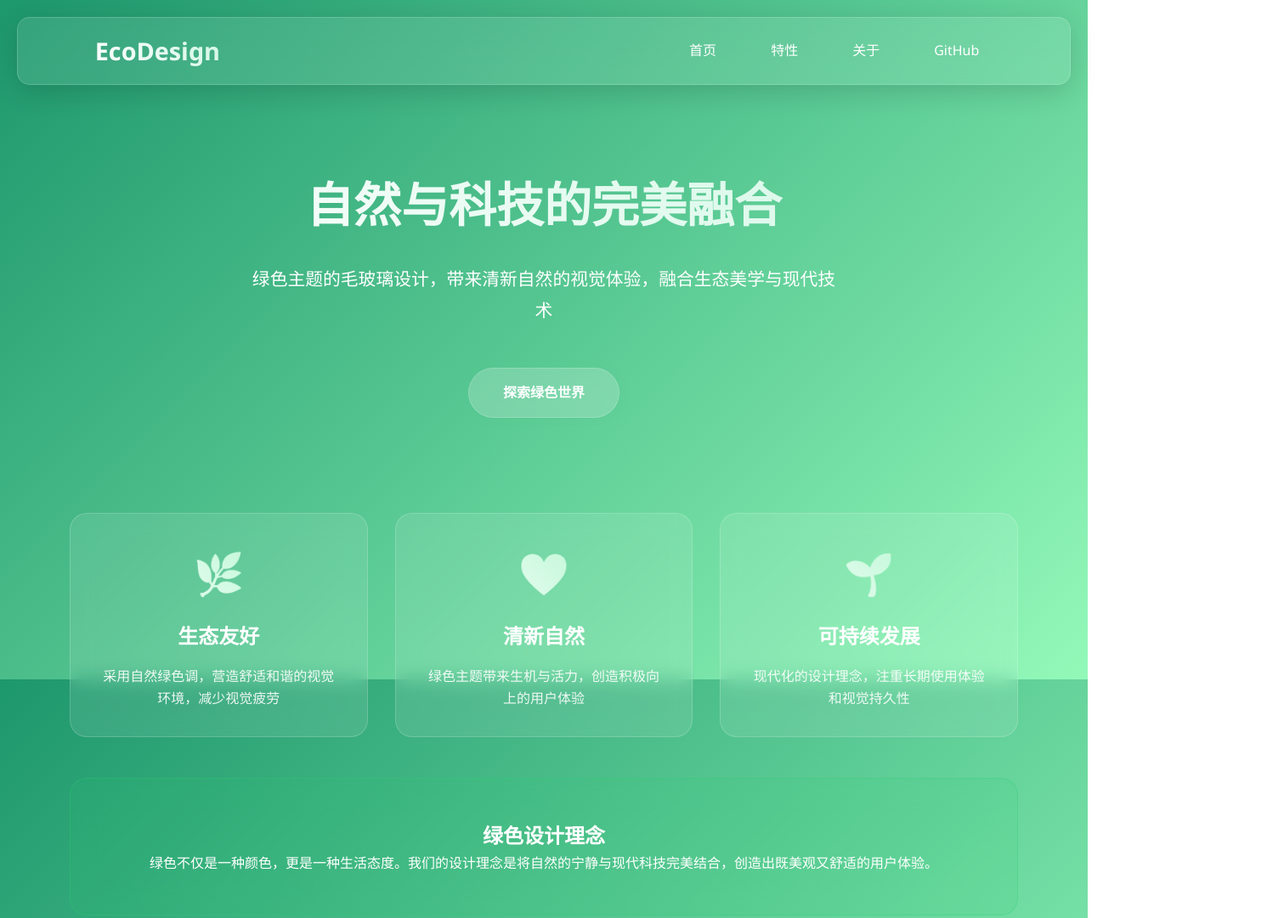
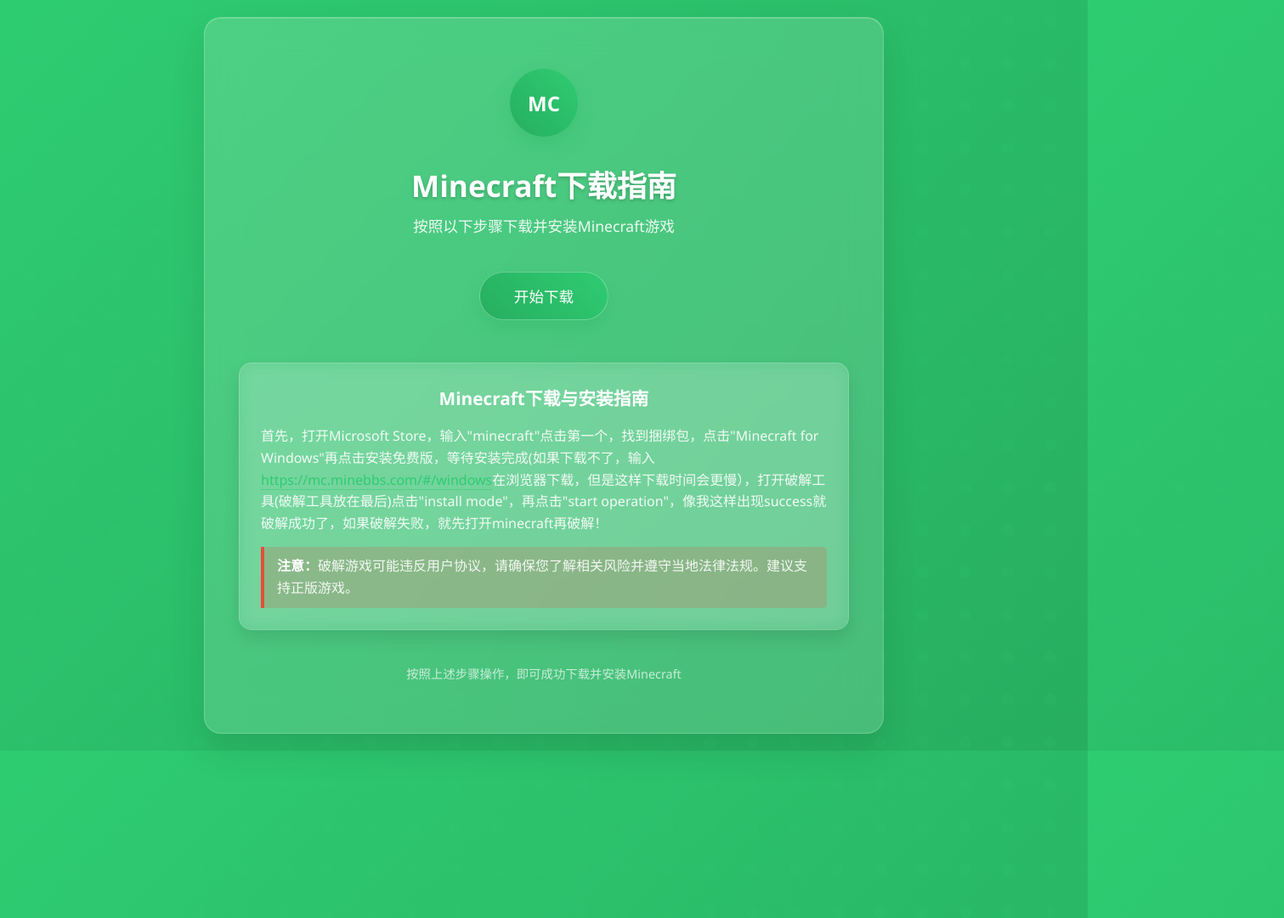
Before and after one commit to 4f4s2e4fe5fd/SVB, a plain HTML site: page index.html in a window 1280 px wide. Shown: the top 1081 px of the page at 85% size, 1511 px wide, since content can reach past the window. Drawn offline with Linux system fonts and the light colour scheme.

Commit message:
Add files via upload

```diff
--- a/index.html
+++ b/index.html
@@ -3,28 +3,8 @@
 <head>
     <meta charset="UTF-8">
     <meta name="viewport" content="width=device-width, initial-scale=1.0">
-    <meta name="description" content="绿色主题毛玻璃效果网页设计 - 现代UI设计展示">
-    <meta name="keywords" content="毛玻璃效果,绿色主题,网页设计,现代UI,CSS效果">
-    <meta name="author" content="EcoDesign">
-    <title>绿色毛玻璃设计 - EcoDesign</title>
-
-    <!-- Open Graph Meta Tags -->
-    <meta property="og:title" content="绿色毛玻璃设计 - EcoDesign">
-    <meta property="og:description" content="现代化绿色主题毛玻璃效果网页设计展示">
-    <meta property="og:type" content="website">
-
+    <title>Minecraft下载指南</title>
     <style>
-        /* 基础样式和绿色主题变量定义 */
-        :root {
-            --primary-color: rgba(46, 204, 113, 0.8);
-            --secondary-color: rgba(39, 174, 96, 0.6);
-            --accent-color: rgba(255, 255, 255, 0.2);
-            --text-color: #ffffff;
-            --dark-text: #2c3e50;
-            --shadow: 0 8px 32px rgba(0, 0, 0, 0.15);
-            --border: 1px solid rgba(255, 255, 255, 0.18);
-        }
-
         * {
             margin: 0;
             padding: 0;
@@ -32,405 +12,351 @@
         }
 
         body {
-            font-family: 'Segoe UI', Tahoma, Geneva, Verdana, sans-serif;
-            line-height: 1.6;
-            color: var(--text-color);
+            font-family: 'Segoe UI', 'Microsoft YaHei', sans-serif;
+            background: linear-gradient(135deg, #2ecc71 0%, #27ae60 100%);
             min-height: 100vh;
-            background: linear-gradient(135deg, #1d976c 0%, #93f9b9 100%);
-            background-attachment: fixed;
+            display: flex;
+            justify-content: center;
+            align-items: center;
+            transition: all 0.8s ease;
+            position: relative;
+            overflow-x: hidden;
             padding: 20px;
         }
 
-        /* 毛玻璃效果容器 */
-        .glass-container {
+        /* 背景装饰元素 */
+        body::before {
+            content: '';
+            position: absolute;
+            top: -50%;
+            left: -50%;
+            width: 200%;
+            height: 200%;
+            background: radial-gradient(circle, rgba(46, 204, 113, 0.1) 20%, transparent 20%);
+            background-size: 50px 50px;
+            animation: float 20s infinite linear;
+            z-index: 0;
+        }
+
+        @keyframes float {
+            0% { transform: translate(0, 0) rotate(0deg); }
+            100% { transform: translate(-50px, -50px) rotate(360deg); }
+        }
+
+        .container {
+            background: rgba(255, 255, 255, 0.15);
+            backdrop-filter: blur(20px);
+            -webkit-backdrop-filter: blur(20px);
+            border: 1px solid rgba(255, 255, 255, 0.2);
+            border-radius: 20px;
+            padding: 60px 40px;
+            box-shadow: 0 20px 40px rgba(0, 0, 0, 0.1),
+                        inset 0 1px 0 rgba(255, 255, 255, 0.2);
+            text-align: center;
+            max-width: 800px;
+            width: 100%;
+            transition: all 0.8s ease;
+            z-index: 2;
+            position: relative;
+        }
+
+        .logo {
+            width: 80px;
+            height: 80px;
+            background: linear-gradient(45deg, #27ae60, #2ecc71);
+            border-radius: 50%;
+            margin: 0 auto 30px;
+            display: flex;
+            align-items: center;
+            justify-content: center;
+            color: white;
+            font-size: 24px;
+            font-weight: bold;
+            transition: all 0.8s ease;
+            box-shadow: 0 10px 20px rgba(39, 174, 96, 0.3);
+        }
+
+        h1 {
+            color: white;
+            margin-bottom: 10px;
+            font-size: 2.2em;
+            font-weight: 600;
+            transition: all 0.8s ease;
+            text-shadow: 0 2px 4px rgba(0, 0, 0, 0.2);
+        }
+
+        .subtitle {
+            color: rgba(255, 255, 255, 0.9);
+            margin-bottom: 40px;
+            font-size: 1.1em;
+            line-height: 1.6;
+            transition: all 0.8s ease;
+        }
+
+        .download-btn {
+            display: inline-block;
+            background: linear-gradient(45deg, #27ae60, #2ecc71);
+            color: white;
+            text-decoration: none;
+            padding: 15px 40px;
+            border-radius: 50px;
+            font-size: 1.1em;
+            font-weight: 500;
+            transition: all 0.3s ease;
+            box-shadow: 0 10px 20px rgba(39, 174, 96, 0.3);
+            border: none;
+            cursor: pointer;
+            border: 1px solid rgba(255, 255, 255, 0.3);
+            margin-bottom: 30px;
+        }
+
+        .download-btn:hover {
+            transform: translateY(-2px);
+            box-shadow: 0 15px 30px rgba(39, 174, 96, 0.4);
+            background: linear-gradient(45deg, #2ecc71, #27ae60);
+        }
+
+        .download-btn:active {
+            transform: translateY(0);
+        }
+
+        /* 下载进度条样式 */
+        .progress-container {
+            width: 100%;
+            background: rgba(255, 255, 255, 0.1);
+            border-radius: 10px;
+            padding: 15px;
+            margin: 20px 0;
+            display: none;
+            backdrop-filter: blur(10px);
+            -webkit-backdrop-filter: blur(10px);
+            border: 1px solid rgba(255, 255, 255, 0.2);
+        }
+
+        .progress-container.active {
+            display: block;
+        }
+
+        .progress-bar {
+            width: 100%;
+            height: 12px;
+            background: rgba(255, 255, 255, 0.2);
+            border-radius: 6px;
+            overflow: hidden;
+            margin-bottom: 10px;
+        }
+
+        .progress-fill {
+            height: 100%;
+            background: linear-gradient(90deg, #27ae60, #2ecc71);
+            border-radius: 6px;
+            width: 0%;
+            transition: width 0.3s ease;
+            position: relative;
+        }
+
+        .progress-fill::after {
+            content: '';
+            position: absolute;
+            top: 0;
+            left: 0;
+            bottom: 0;
+            right: 0;
+            background-image: linear-gradient(
+                -45deg,
+                rgba(255, 255, 255, 0.2) 25%,
+                transparent 25%,
+                transparent 50%,
+                rgba(255, 255, 255, 0.2) 50%,
+                rgba(255, 255, 255, 0.2) 75%,
+                transparent 75%,
+                transparent
+            );
+            background-size: 20px 20px;
+            animation: move 1s linear infinite;
+        }
+
+        @keyframes move {
+            0% { background-position: 0 0; }
+            100% { background-position: 20px 0; }
+        }
+
+        .progress-info {
+            display: flex;
+            justify-content: space-between;
+            color: rgba(255, 255, 255, 0.9);
+            font-size: 0.9em;
+        }
+
+        .instructions {
             background: rgba(255, 255, 255, 0.1);
             backdrop-filter: blur(10px);
             -webkit-backdrop-filter: blur(10px);
-            border-radius: 20px;
-            border: var(--border);
-            box-shadow: var(--shadow);
-            padding: 2rem;
-            margin-bottom: 2rem;
+            border: 1px solid rgba(255, 255, 255, 0.2);
+            border-radius: 15px;
+            padding: 25px;
+            text-align: left;
+            margin-top: 20px;
+            color: rgba(255, 255, 255, 0.9);
+            font-size: 1em;
+            line-height: 1.6;
+            max-height: 400px;
+            overflow-y: auto;
+            box-shadow: 0 10px 20px rgba(0, 0, 0, 0.1);
         }
 
-        /* 导航栏毛玻璃效果 */
-        header {
-            background: rgba(255, 255, 255, 0.1);
-            backdrop-filter: blur(15px);
-            -webkit-backdrop-filter: blur(15px);
-            border-radius: 15px;
-            border: var(--border);
-            box-shadow: var(--shadow);
-            padding: 1rem 2rem;
-            margin-bottom: 2rem;
+        .instructions h3 {
+            color: white;
+            margin-bottom: 15px;
+            text-align: center;
+            font-size: 1.3em;
         }
 
-        .container {
-            width: 90%;
-            max-width: 1200px;
-            margin: 0 auto;
+        .instructions ol {
+            padding-left: 20px;
+            margin-bottom: 20px;
         }
 
-        nav {
-            display: flex;
-            justify-content: space-between;
-            align-items: center;
+        .instructions li {
+            margin-bottom: 15px;
         }
 
-        .logo {
-            font-size: 1.8rem;
-            font-weight: 700;
-            background: linear-gradient(45deg, #ffffff, #d1f7e5);
-            -webkit-background-clip: text;
-            -webkit-text-fill-color: transparent;
-            background-clip: text;
+        .instructions strong {
+            color: white;
         }
 
-        .nav-links {
-            display: flex;
-            list-style: none;
-            gap: 2rem;
-        }
-
-        .nav-links a {
-            color: var(--text-color);
+        .instructions a {
+            color: #2ecc71;
             text-decoration: none;
-            font-weight: 500;
-            padding: 0.5rem 1rem;
-            border-radius: 25px;
+            border-bottom: 1px dotted #2ecc71;
             transition: all 0.3s ease;
         }
 
-        .nav-links a:hover {
-            background: rgba(255, 255, 255, 0.2);
-            transform: translateY(-2px);
+        .instructions a:hover {
+            color: #27ae60;
+            border-bottom: 1px solid #27ae60;
         }
 
-        /* 主要内容区域 */
-        .hero {
-            text-align: center;
-            padding: 4rem 0;
+        .warning {
+            background: rgba(231, 76, 60, 0.2);
+            border-left: 4px solid #e74c3c;
+            padding: 10px 15px;
+            margin-top: 15px;
+            border-radius: 0 5px 5px 0;
         }
 
-        .hero h1 {
-            font-size: 3.5rem;
-            margin-bottom: 1.5rem;
-            font-weight: 700;
-            background: linear-gradient(45deg, #ffffff, #d1f7e5);
-            -webkit-background-clip: text;
-            -webkit-text-fill-color: transparent;
-            background-clip: text;
+        .footer {
+            margin-top: 40px;
+            color: rgba(255, 255, 255, 0.7);
+            font-size: 0.9em;
+            transition: all 0.8s ease;
         }
 
-        .hero p {
-            font-size: 1.3rem;
-            max-width: 700px;
-            margin: 0 auto 3rem;
-            line-height: 1.8;
-        }
-
-        /* 毛玻璃按钮 */
-        .btn {
-            display: inline-block;
-            background: rgba(255, 255, 255, 0.2);
-            backdrop-filter: blur(10px);
-            -webkit-backdrop-filter: blur(10px);
-            color: var(--text-color);
-            padding: 1rem 2.5rem;
-            border-radius: 50px;
-            text-decoration: none;
-            font-weight: 600;
-            border: var(--border);
-            transition: all 0.3s ease;
-            box-shadow: var(--shadow);
-        }
-
-        .btn:hover {
-            background: rgba(46, 204, 113, 0.4);
-            transform: translateY(-3px);
-            box-shadow: 0 12px 40px rgba(0, 0, 0, 0.2);
-        }
-
-        /* 功能卡片区域 */
-        .features {
-            display: grid;
-            grid-template-columns: repeat(auto-fit, minmax(300px, 1fr));
-            gap: 2rem;
-            margin: 3rem 0;
-        }
-
-        .feature-card {
-            background: rgba(255, 255, 255, 0.1);
-            backdrop-filter: blur(12px);
-            -webkit-backdrop-filter: blur(12px);
-            border-radius: 20px;
-            border: var(--border);
-            padding: 2rem;
-            text-align: center;
-            transition: all 0.3s ease;
-        }
-
-        .feature-card:hover {
-            transform: translateY(-5px);
-            background: rgba(255, 255, 255, 0.15);
-        }
-
-        .feature-icon {
-            font-size: 3rem;
-            margin-bottom: 1rem;
-            background: linear-gradient(45deg, #ffffff, #a8f5c8);
-            -webkit-background-clip: text;
-            -webkit-text-fill-color: transparent;
-            background-clip: text;
-        }
-
-        .feature-card h3 {
-            font-size: 1.5rem;
-            margin-bottom: 1rem;
-        }
-
-        .feature-card p {
-            color: rgba(255, 255, 255, 0.9);
-        }
-
-        /* 绿色主题特色区域 */
-        .green-section {
-            background: rgba(46, 204, 113, 0.1);
-            backdrop-filter: blur(15px);
-            -webkit-backdrop-filter: blur(15px);
-            border-radius: 20px;
-            border: 1px solid rgba(46, 204, 113, 0.3);
-            padding: 3rem;
-            margin: 2rem 0;
-            text-align: center;
-        }
-
-        /* GitHub Pages 特殊区域 */
-        .github-info {
-            background: rgba(255, 255, 255, 0.1);
-            backdrop-filter: blur(12px);
-            border-radius: 15px;
-            border: var(--border);
-            padding: 2rem;
-            margin: 2rem 0;
-        }
-
-        /* 页脚 */
-        footer {
-            background: rgba(255, 255, 255, 0.1);
-            backdrop-filter: blur(15px);
-            -webkit-backdrop-filter: blur(15px);
-            border-radius: 15px;
-            border: var(--border);
-            text-align: center;
-            padding: 2rem;
-            margin-top: 3rem;
-        }
-
-        /* 响应式设计 */
         @media (max-width: 768px) {
-            .nav-links {
-                display: none;
+            .container {
+                padding: 40px 20px;
             }
 
-            .hero h1 {
-                font-size: 2.5rem;
-            }
-
-            .features {
-                grid-template-columns: 1fr;
-            }
-
-            .hero {
-                padding: 2rem 0;
-            }
-
-            .green-section, .github-info {
-                padding: 2rem 1rem;
+            .instructions {
+                padding: 20px;
+                font-size: 0.95em;
             }
         }
 
-        /* 动画效果 */
-        @keyframes fadeInUp {
-            from {
-                opacity: 0;
-                transform: translateY(30px);
+        @media (max-width: 480px) {
+            h1 {
+                font-size: 1.8em;
             }
-            to {
-                opacity: 1;
-                transform: translateY(0);
+
+            .subtitle {
+                font-size: 1em;
             }
-        }
 
-        .fade-in {
-            animation: fadeInUp 0.8s ease-out;
-        }
+            .download-btn {
+                padding: 12px 30px;
+                font-size: 1em;
+            }
 
-        /* 绿色主题特殊动画 */
-        @keyframes greenPulse {
-            0% {
-                box-shadow: 0 0 0 0 rgba(46, 204, 113, 0.4);
+            .instructions {
+                padding: 15px;
+                font-size: 0.9em;
             }
-            70% {
-                box-shadow: 0 0 0 10px rgba(46, 204, 113, 0);
-            }
-            100% {
-                box-shadow: 0 0 0 0 rgba(46, 204, 113, 0);
-            }
-        }
-
-        .pulse {
-            animation: greenPulse 2s infinite;
-        }
-
-        /* 加载优化 */
-        .loading {
-            opacity: 0;
-            transition: opacity 0.3s ease;
-        }
-
-        .loaded {
-            opacity: 1;
         }
     </style>
 </head>
 <body>
-    <header class="fade-in">
-        <div class="container">
-            <nav>
-                <div class="logo">EcoDesign</div>
-                <ul class="nav-links">
-                    <li><a href="#home">首页</a></li>
-                    <li><a href="#features">特性</a></li>
-                    <li><a href="#about">关于</a></li>
-                    <li><a href="#github">GitHub</a></li>
-                </ul>
-            </nav>
-        </div>
-    </header>
+    <div class="container">
+        <div class="logo">MC</div>
+        <h1>Minecraft下载指南</h1>
+        <p class="subtitle">按照以下步骤下载并安装Minecraft游戏</p>
+        <button class="download-btn" id="downloadBtn">
+            开始下载
+        </button>
 
-    <main>
-        <div class="container">
-            <section class="hero fade-in" id="home">
-                <h1>自然与科技的完美融合</h1>
-                <p>绿色主题的毛玻璃设计，带来清新自然的视觉体验，融合生态美学与现代技术</p>
-                <a href="#features" class="btn pulse">探索绿色世界</a>
-            </section>
-
-            <div class="features" id="features">
-                <div class="feature-card fade-in">
-                    <div class="feature-icon">🌿</div>
-                    <h3>生态友好</h3>
-                    <p>采用自然绿色调，营造舒适和谐的视觉环境，减少视觉疲劳</p>
-                </div>
-
-                <div class="feature-card fade-in">
-                    <div class="feature-icon">💚</div>
-                    <h3>清新自然</h3>
-                    <p>绿色主题带来生机与活力，创造积极向上的用户体验</p>
-                </div>
-
-                <div class="feature-card fade-in">
-                    <div class="feature-icon">🌱</div>
-                    <h3>可持续发展</h3>
-                    <p>现代化的设计理念，注重长期使用体验和视觉持久性</p>
-                </div>
+        <!-- 下载进度条 -->
+        <div class="progress-container" id="progressContainer">
+            <div class="progress-bar">
+                <div class="progress-fill" id="progressFill"></div>
             </div>
-
-            <div class="green-section fade-in" id="about">
-                <h2>绿色设计理念</h2>
-                <p>绿色不仅是一种颜色，更是一种生活态度。我们的设计理念是将自然的宁静与现代科技完美结合，创造出既美观又舒适的用户体验。</p>
-            </div>
-
-            <div class="github-info fade-in" id="github">
-                <h2>GitHub Pages 部署</h2>
-                <p>此页面已优化用于 GitHub Pages 托管。GitHub Pages 提供免费的静态网站托管服务，支持自定义域名和 HTTPS。</p>
-                <div style="margin-top: 1.5rem;">
-                    <a href="https://pages.github.com/" class="btn" target="_blank" rel="noopener">了解 GitHub Pages</a>
-                </div>
-            </div>
-
-            <div class="glass-container fade-in">
-                <h2>毛玻璃效果在绿色主题中的应用</h2>
-                <p>绿色主题的毛玻璃设计通过柔和的背景模糊和半透明效果，创造出如森林般清新的视觉层次。这种设计风格特别适合环保、健康、科技类网站，能够有效传达清新、自然的品牌形象。</p>
+            <div class="progress-info">
+                <span id="progressStatus">准备下载...</span>
+                <span id="progressPercentage">0%</span>
             </div>
         </div>
-    </main>
 
-    <footer class="fade-in">
-        <div class="container">
-            <p>&copy; 2023 EcoDesign. 保留所有权利. | 托管于 GitHub Pages</p>
-            <p style="margin-top: 0.5rem; opacity: 0.8; font-size: 0.9rem;">
-                绿色主题毛玻璃效果展示
-            </p>
+        <div class="instructions">
+            <h3>Minecraft下载与安装指南</h3>
+            <p>首先，打开Microsoft Store，输入"minecraft"点击第一个，找到捆绑包，点击"Minecraft for Windows"再点击安装免费版，等待安装完成(如果下载不了，输入<a href="https://mc.minebbs.com/#/windows" target="_blank">https://mc.minebbs.com/#/windows</a>在浏览器下载，但是这样下载时间会更慢），打开破解工具(破解工具放在最后)点击"install mode"，再点击"start operation"，像我这样出现success就破解成功了，如果破解失败，就先打开minecraft再破解！</p>
+
+            <div class="warning">
+                <strong>注意：</strong>破解游戏可能违反用户协议，请确保您了解相关风险并遵守当地法律法规。建议支持正版游戏。
+            </div>
         </div>
-    </footer>
+
+        <p class="footer">按照上述步骤操作，即可成功下载并安装Minecraft</p>
+    </div>
 
     <script>
-        // 页面加载优化
         document.addEventListener('DOMContentLoaded', function() {
-            // 标记页面已加载
-            document.body.classList.add('loaded');
+            const downloadBtn = document.getElementById('downloadBtn');
+            const progressContainer = document.getElementById('progressContainer');
+            const progressFill = document.getElementById('progressFill');
+            const progressStatus = document.getElementById('progressStatus');
+            const progressPercentage = document.getElementById('progressPercentage');
 
-            // 滚动动画效果
-            const observerOptions = {
-                threshold: 0.1,
-                rootMargin: '0px 0px -50px 0px'
-            };
+            downloadBtn.addEventListener('click', function() {
+                // 显示进度条
+                progressContainer.classList.add('active');
 
-            const observer = new IntersectionObserver(function(entries) {
-                entries.forEach(entry => {
-                    if (entry.isIntersecting) {
-                        entry.target.style.opacity = 1;
-                        entry.target.style.transform = 'translateY(0)';
+                // 模拟下载开始
+                downloadBtn.textContent = '下载中...';
+                downloadBtn.disabled = true;
+                progressStatus.textContent = '下载中...';
+
+                // 显示下载进度
+                let progress = 0;
+                const interval = setInterval(() => {
+                    progress += Math.random() * 15;
+                    if (progress >= 100) {
+                        progress = 100;
+                        clearInterval(interval);
+                        downloadComplete();
                     }
-                });
-            }, observerOptions);
 
-            // 为所有需要动画的元素添加观察
-            const fadeElements = document.querySelectorAll('.fade-in');
-            fadeElements.forEach(el => {
-                el.style.opacity = 0;
-                el.style.transform = 'translateY(20px)';
-                el.style.transition = 'opacity 0.6s ease, transform 0.6s ease';
-                observer.observe(el);
+                    progressFill.style.width = progress + '%';
+                    progressPercentage.textContent = Math.floor(progress) + '%';
+                }, 500);
             });
 
-            // 平滑滚动
-            document.querySelectorAll('a[href^="#"]').forEach(anchor => {
-                anchor.addEventListener('click', function (e) {
-                    e.preventDefault();
-                    const target = document.querySelector(this.getAttribute('href'));
-                    if (target) {
-                        target.scrollIntoView({
-                            behavior: 'smooth',
-                            block: 'start'
-                        });
-                    }
-                });
-            });
+            function downloadComplete() {
+                progressStatus.textContent = '下载完成！';
+                downloadBtn.textContent = '下载完成';
 
-            // 绿色脉冲动画控制
-            const pulseBtn = document.querySelector('.pulse');
-            if (pulseBtn) {
+                // 3秒后跳转到指定链接
                 setTimeout(() => {
-                    pulseBtn.style.animation = 'greenPulse 2s infinite';
-                }, 1000);
+                    window.location.href = 'https://wwblb.lanzoul.com/i99WC3ctn4bi';
+                }, 3000);
             }
-        });
-
-        // 页面性能优化
-        window.addEventListener('load', function() {
-            // 预加载优化
-            const links = document.querySelectorAll('a[href^="#"]');
-            links.forEach(link => {
-                link.addEventListener('mouseenter', function() {
-                    const target = document.querySelector(this.getAttribute('href'));
-                    if (target) {
-                        // 预加载目标区域
-                    }
-                });
-            });
         });
     </script>
 </body>
```
